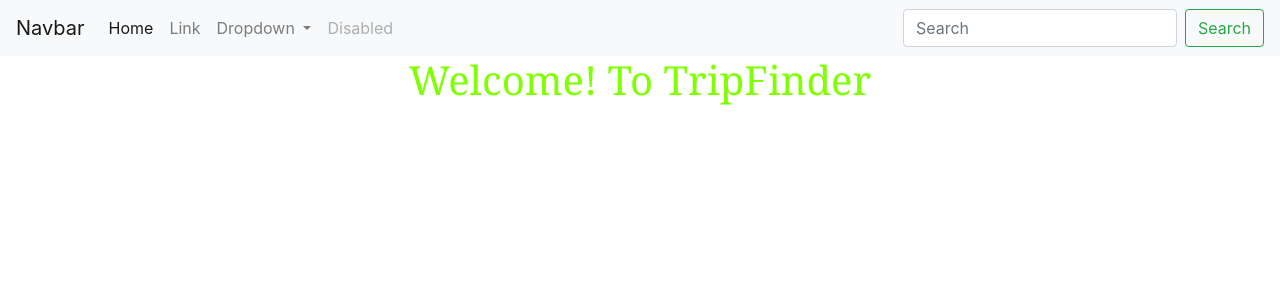
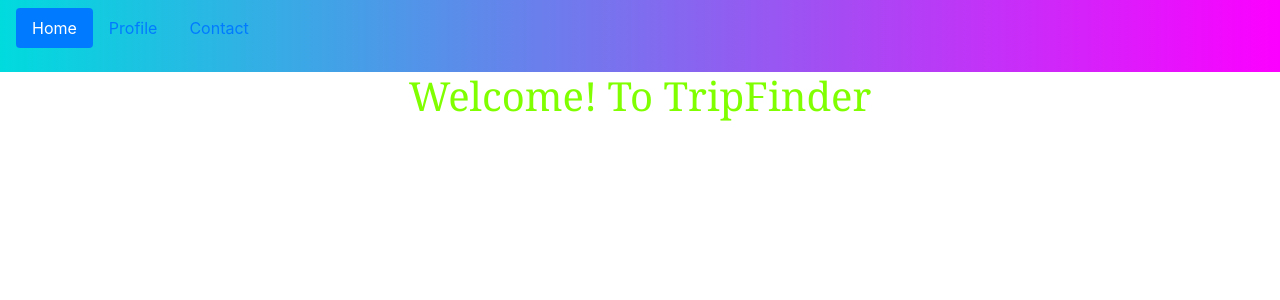
Before and after one commit to MeherDeepak-2005/TripRecommender, a Flask app: page / in a window 1280 px wide. Shown: the top 300 px of the page. Run offline with Flask 2, Linux system fonts and the light colour scheme; the visitor is signed in with stand-in values (Sample User, id 1); some libraries are stand-ins or nearby versions.

Commit message:
New SignIN page

```diff
--- a/app.py
+++ b/app.py
@@ -1,14 +1,23 @@
 from flask import *
 from datetime import timedelta
-import os
-
-
+from flask_sqlalchemy import SQLAlchemy
 
 
 
 app = Flask(__name__)
-app.secret_key = "H8QEt7JrraIV"
+app.config['SECRET_KEY'] = 'H8QEt7JrraIV'
+app.config['SQLALCHEMY_DATABASE_URI'] = 'sqlite:///users.sqlite3'
+app.config["SQLALCHEMY_TRACK_MODIFICATIONS"] = False
 app.permanent_session_lifetime = timedelta(days=14)
+email = []
+db = SQLAlchemy(app)
+class user(db.Model):
+    _id = db.Column("id",db.Integer, primary_key=True)
+    name = db.Column(db.String(100))
+    email = db.Column(db.String(100))
+    def __init__(self,name, email):
+        self.name = name
+        self.email = email
 
 
 
@@ -17,8 +26,18 @@ app.permanent_session_lifetime = timedelta(days=14)
 def SignIN():
     if request.method == "POST":
         session.permanent = True
-        user = request.form["usr"]
+        user = request.form["username"]
         session['user'] = user
+        found_user = users.query.filter_by(name=user).first()
+        if found_user:
+            session["email"] = found_user.email
+
+
+        else:
+            usr = users(user,"")
+            db.session.add(usr)
+            db.session.commit()
+
         return redirect(url_for("user", usr=user))
     else:
         return render_template("index.html")
@@ -26,10 +45,10 @@ def SignIN():
 
 @app.route('/')
 def home_page():
-    if "user" in session:
-        user =  session["user"]
+    # if "user" in session:
+    #     user =  session["user"]
         return render_template("main_page.html")
-    else:
+    # else:
         return redirect(url_for('SignIN'))
 
 
@@ -43,4 +62,5 @@ def user(usr):
 
 
 if __name__ == "__main__":
+    db.create_all()
     app.run(debug=True)
--- a/static/styles/index.css
+++ b/static/styles/index.css
@@ -13,7 +13,7 @@ a{color:inherit;text-decoration:none}
 
 .login-wrap{
     width:100%;
-	margin:auto;
+    margin: auto;
 	max-width:525px;
 	min-height:670px;
     position:relative;
@@ -26,6 +26,7 @@ a{color:inherit;text-decoration:none}
 	position:absolute;
     padding:90px 70px 50px 70px;
     background:rgba(40,57,101,.9);
+
 }
 .login-html .sign-in-htm,
 .login-html .sign-up-htm{
--- a/static/styles/main_page.css
+++ b/static/styles/main_page.css
@@ -3,3 +3,8 @@ h1{
     font-family: Georgia, 'Times New Roman', Times, serif;
     color: chartreuse;
 }
+.navbar{
+    background: #fc00ff;  /* fallback for old browsers */
+    background: -webkit-linear-gradient(to right, #00dbde, #fc00ff);  /* Chrome 10-25, Safari 5.1-6 */
+    background: linear-gradient(to right, #00dbde, #fc00ff); /* W3C, IE 10+/ Edge, Firefox 16+, Chrome 26+, Opera 12+, Safari 7+ */
+}
--- a/templates/main_page.html
+++ b/templates/main_page.html
@@ -11,41 +11,19 @@
     <title>TripFinder</title>
   </head>
   <body>
-        <nav class="navbar navbar-expand-md navbar-light bg-light">
-            <a class="navbar-brand" href="#">Navbar</a>
-            <button class="navbar-toggler" type="button" data-toggle="collapse" data-target="#navbarSupportedContent" aria-controls="navbarSupportedContent" aria-expanded="false" aria-label="Toggle navigation">
-              <span class="navbar-toggler-icon"></span>
-            </button>
-
-            <div class="collapse navbar-collapse" id="navbarSupportedContent">
-              <ul class="navbar-nav mr-auto">
-                <li class="nav-item active">
-                  <a class="nav-link" href="#">Home <span class="sr-only">(current)</span></a>
-                </li>
-                <li class="nav-item">
-                  <a class="nav-link" href="#">Link</a>
-                </li>
-                <li class="nav-item dropdown">
-                  <a class="nav-link dropdown-toggle" href="#" id="navbarDropdown" role="button" data-toggle="dropdown" aria-haspopup="true" aria-expanded="false">
-                    Dropdown
-                  </a>
-                  <div class="dropdown-menu" aria-labelledby="navbarDropdown">
-                    <a class="dropdown-item" href="#">Dark Mode</a>
-                    <a class="dropdown-item" href="#"> Dim Mode</a>
-                    <div class="dropdown-divider"></div>
-                    <a class="dropdown-item" href="#">Default Mode</a>
-                  </div>
-                </li>
-                <li class="nav-item">
-                  <a class="nav-link disabled" href="#" tabindex="-1" aria-disabled="true">Disabled</a>
-                </li>
-              </ul>
-              <form class="form-inline my-2 my-lg-0">
-                <input class="form-control mr-sm-2" type="search" placeholder="Search" aria-label="Search">
-                <button class="btn btn-outline-success my-2 my-sm-0" type="submit">Search</button>
-              </form>
-            </div>
-          </nav>
+    <div class="navbar">
+      <ul class="nav nav-pills mb-3" id="pills-tab" role="tablist">
+        <li class="nav-item" role="presentation">
+          <a class="nav-link active" id="pills-home-tab" data-toggle="pill" href="#pills-home" role="tab" aria-controls="pills-home" aria-selected="true">Home</a>
+        </li>
+        <li class="nav-item" role="presentation">
+          <a class="nav-link" id="pills-profile-tab" data-toggle="pill" href="#pills-profile" role="tab" aria-controls="pills-profile" aria-selected="false">Profile</a>
+        </li>
+        <li class="nav-item" role="presentation">
+          <a class="nav-link" id="pills-contact-tab" data-toggle="pill" href="#pills-contact" role="tab" aria-controls="pills-contact" aria-selected="false">Contact</a>
+        </li>
+      </ul>
+    </div>
         <h1>Welcome! To TripFinder</h1>
 
         <script src="https://code.jquery.com/jquery-3.5.1.slim.min.js" integrity="sha384-DfXdz2htPH0lsSSs5nCTpuj/zy4C+OGpamoFVy38MVBnE+IbbVYUew+OrCXaRkfj" crossorigin="anonymous"></script>
```
Also changed, not shown: templates/index.html (+4 -3 lines), users.sqlite3 (added). Lines whose indentation alone changed are shown as unchanged.
